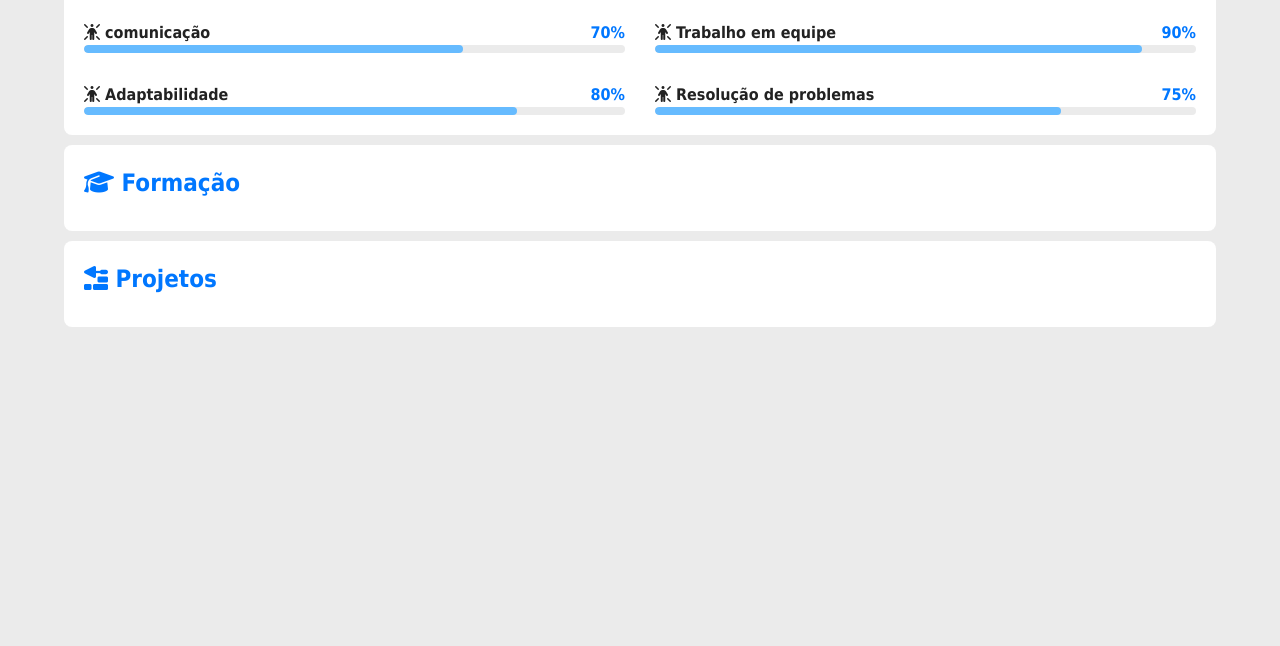
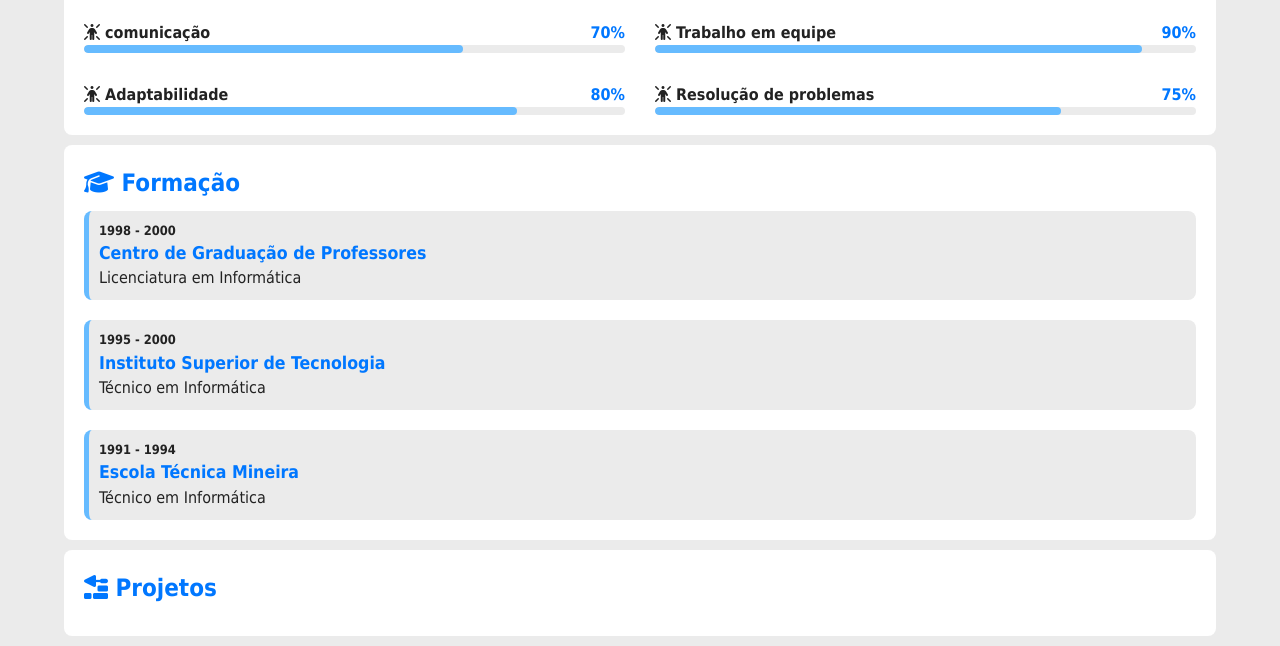
Before and after one commit to RenatoJr82/projeto-portifio, a plain HTML site: page index.html in a window 1280 px wide. Shown: the part 1372-2018 px from the top of the page. Before the commit the page ends 1709 px from the top, so only its background shows below. Drawn offline with Linux system fonts and the light colour scheme.

Commit message:
Criação de conteúdo da área de formação

```diff
--- a/estilos/style.css
+++ b/estilos/style.css
@@ -180,6 +180,39 @@
   border-radius: 4px;
 }
 
+#formacao-container {
+    display: flex;
+    flex-direction: column-reverse;
+    gap: 20px;
+}
+
+#formacao-container .curso {
+    background-color: var(--fundo-principal);
+    padding: 10px;
+    border-radius: 8px;
+    border-left: 5px solid var(--destaque-inverso);
+    transition: border-width 0.3s, border-color 0.3s;
+}
+
+#formacao-container .curso:hover {
+    border-left-width: 15px;
+    border-color: var(--destaque);
+    cursor: pointer;
+}
+
+#formacao-container .periodo {
+    font-size: 0.8em;
+    font-weight: bold;
+    color: var(--texto);
+}
+
+#formacao-container .instituicao {
+    font-size: 1.1em;
+    font-weight: bold;
+    color: var(--destaque);
+
+}
+
 @media screen and (min-width: 768px) {
     #skill-container {
         grid-template-columns: 1fr 1fr;
--- a/index.html
+++ b/index.html
@@ -181,6 +181,27 @@
 
             <article id="formacao">
                 <h2><i class="fa-solid fa-graduation-cap"></i> Formação</h2>
+
+                <div id="formacao-container">
+                    <div class="curso">
+                        <p class="periodo">1991 - 1994</p>
+                        <h3 class="instituicao">Escola Técnica Mineira</h3>
+                        <p class="titulacao">Técnico em Informática</p>
+                    </div>
+
+
+                    <div class="curso">
+                        <p class="periodo">1995 - 2000</p>
+                        <h3 class="instituicao">Instituto Superior de Tecnologia</h3>
+                        <p class="titulacao">Técnico em Informática</p>
+                    </div>
+
+                    <div class="curso">
+                        <p class="periodo">1998 - 2000</p>
+                        <h3 class="instituicao">Centro de Graduação de Professores</h3>
+                        <p class="titulacao">Licenciatura em Informática</p>
+                    </div>
+                </div>
             </article> <!-- Fim do article#formacao -->
 
             <article id="projetos">
```
